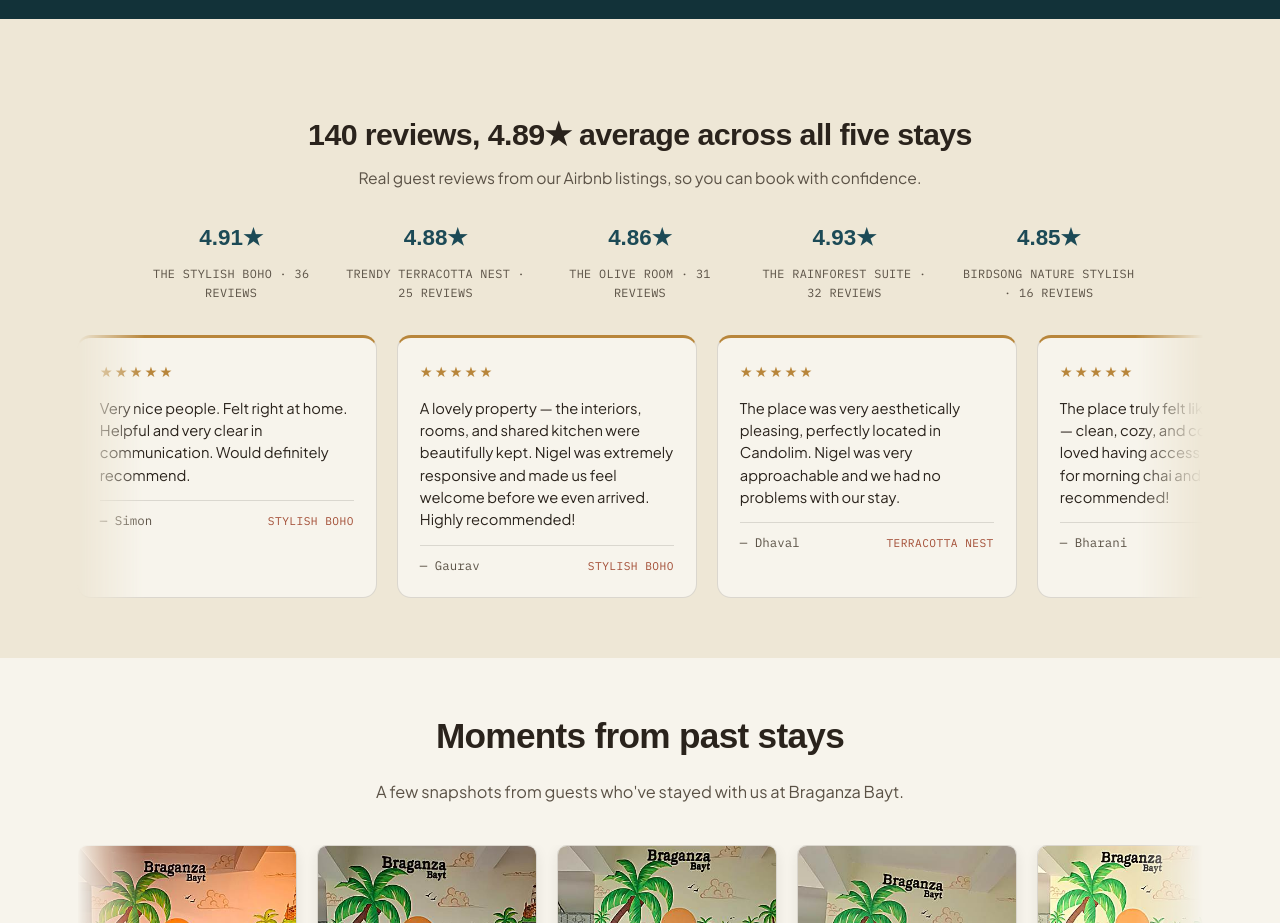
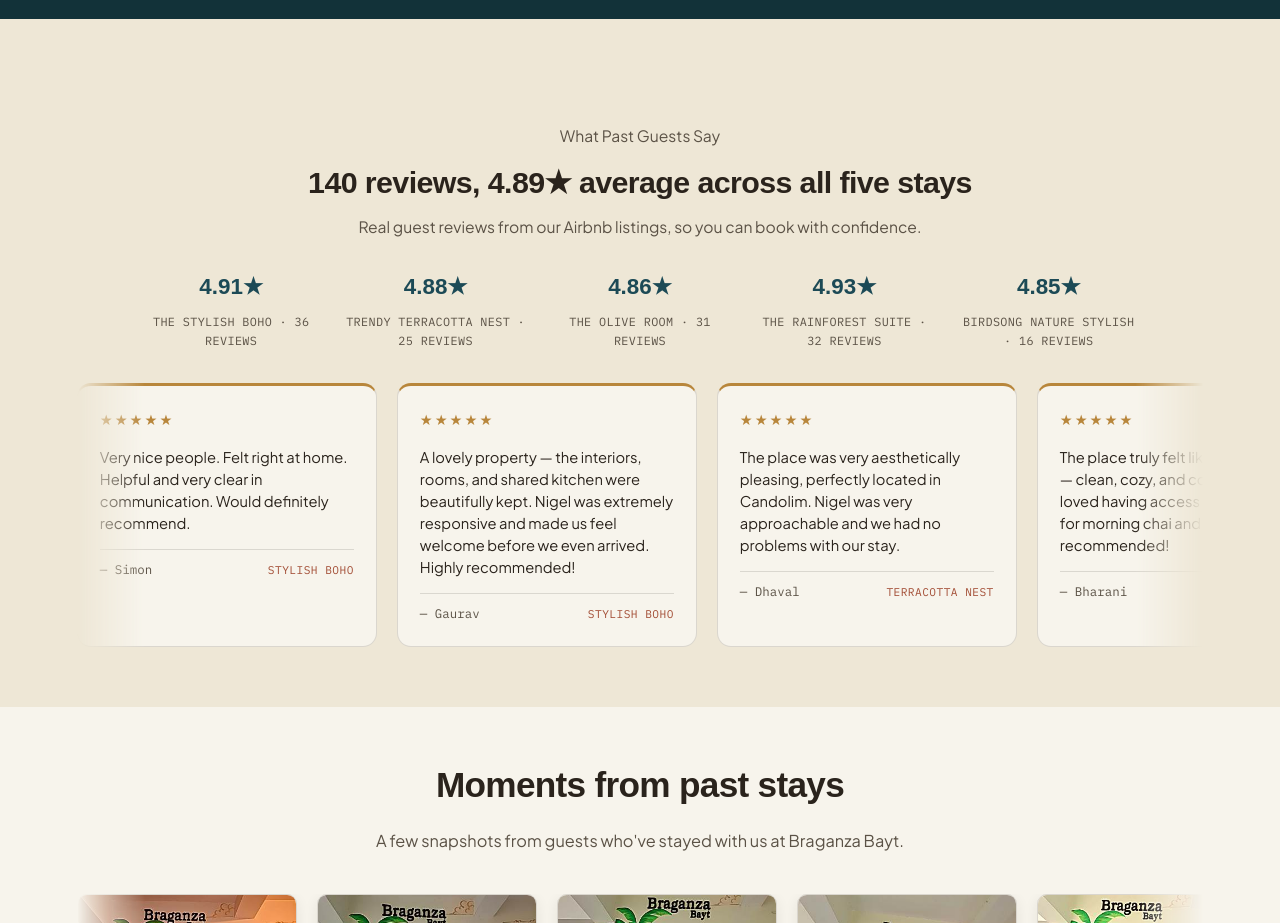
Before and after one commit to nigeladam09/braganza-bayt, a Next.js app: page / in a window 1280 px wide. Shown: the part 5220-6143 px from the top of the page. Built offline with nearby package versions, Linux system fonts and the light colour scheme; a web font is replaced by a local one.

Commit message:
fix: restore missing "What Past Guests Say" eyebrow above reviews heading

```diff
--- a/components/ReviewsSection/ReviewsSection.tsx
+++ b/components/ReviewsSection/ReviewsSection.tsx
@@ -10,6 +10,7 @@ export default function ReviewsSection() {
   return (
     <section className={styles.section} id="reviews">
       <div className={styles.sectionHead}>
+        <p className={styles.eyebrow}>What Past Guests Say</p>
         <h2>
           {aggregateRating.count} reviews, {aggregateRating.average}★ average across all five
           stays
```
